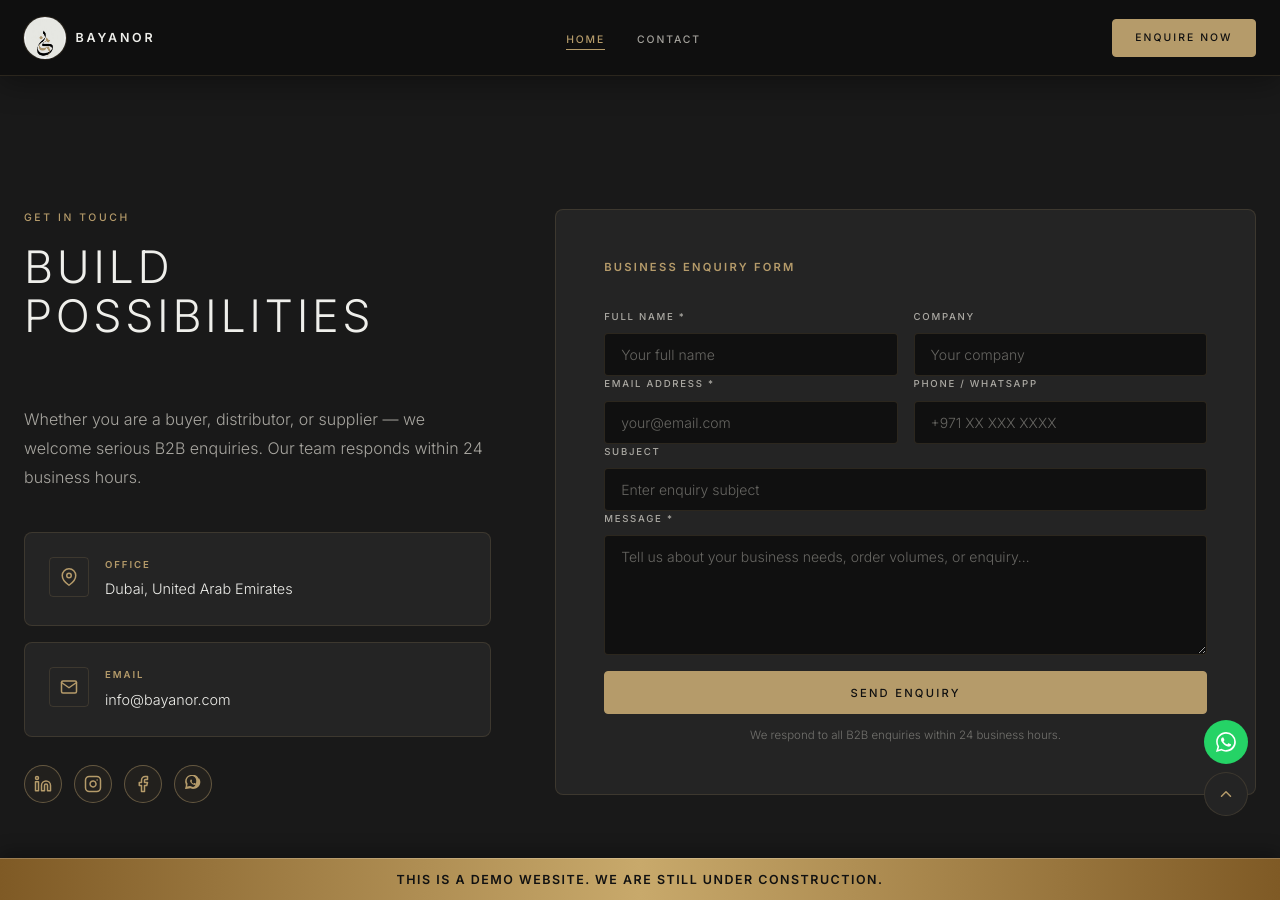
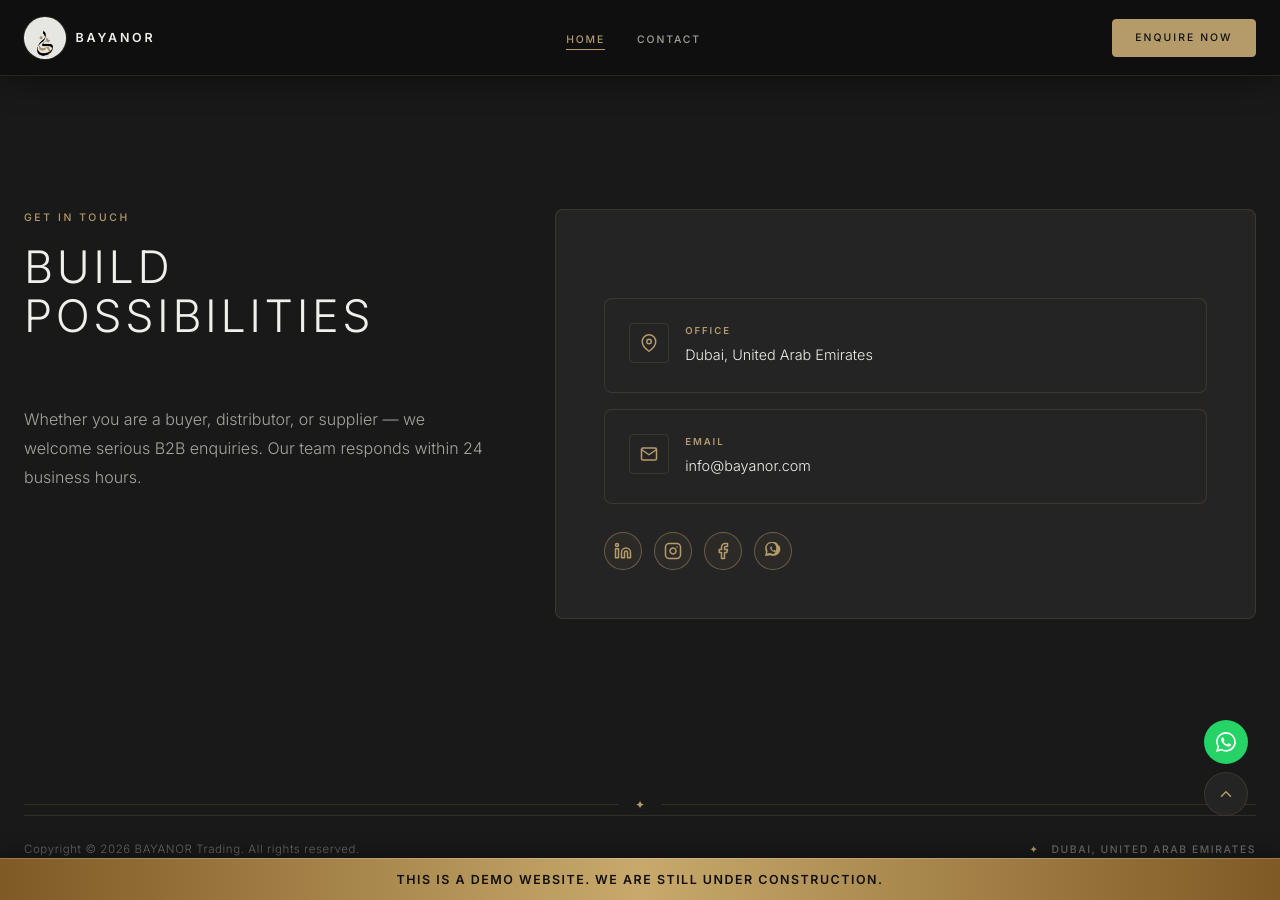
Before and after one commit to fkrafi/bayanor, a Jekyll site: the page built from index.md, in a window 1280 px wide and 900 px high, scrolled down 2403 px. Built offline with Jekyll 4.4.1, drawn with Linux system fonts in a browser that asks for light colours.

Commit message:
feat: remove the feedback form

```diff
--- a/assets/js/script.js
+++ b/assets/js/script.js
@@ -273,12 +273,15 @@
 
       // Google Forms field mapping (provided by user)
       const payload = new URLSearchParams();
-      payload.append('entry.72410837', (nameEl && nameEl.value ? nameEl.value : '').trim());
+      payload.append('entry.724108371', (nameEl && nameEl.value ? nameEl.value : '').trim());
       payload.append('entry.1789901064', (companyEl && companyEl.value ? companyEl.value : '').trim());
       payload.append('entry.1034521306', (emailEl && emailEl.value ? emailEl.value : '').trim());
       payload.append('entry.1851932143', (phoneEl && phoneEl.value ? phoneEl.value : '').trim());
       payload.append('entry.484836385', (subjectEl && subjectEl.value ? subjectEl.value : '').trim());
       payload.append('entry.903920782', (messageEl && messageEl.value ? messageEl.value : '').trim());
+      payload.append('fvv', '1');
+      payload.append('pageHistory', '0');
+      payload.append('submit', 'Submit');
 
       if (!endpoint.includes('docs.google.com/forms')) {
         showStatus('Please set a valid Google Forms endpoint in the form action URL.', 'error');
--- a/index.md
+++ b/index.md
@@ -69,7 +69,10 @@ description: "BAYANOR is a Dubai-based B2B trading company delivering import and
         <p class="section-subtitle">
           Whether you are a buyer, distributor, or supplier — we welcome serious B2B enquiries. Our team responds within 24 business hours.
         </p>
+      </div>
 
+      <!-- Contact Links -->
+      <div class="contact__form reveal-slide-right">
         <div class="contact__info-cards">
           <div class="contact__info-card">
             <div class="contact__info-icon" aria-hidden="true">
@@ -120,53 +123,6 @@ description: "BAYANOR is a Dubai-based B2B trading company delivering import and
         </div>
       </div>
 
-      <!-- Form -->
-      <div class="contact__form reveal-slide-right">
-        <p class="contact__form-title">Business Enquiry Form</p>
-
-        <form id="contact-form" novalidate action="https://docs.google.com/forms/d/e/1FAIpQLSe3sE8ux5PqRNOTzOwbWBAl57n67jsZY512Y7D6-OKOFMnDSw/formResponse" method="POST">
-          <!-- Honeypot for spam prevention -->
-          <input type="text" name="_gotcha" style="display:none" tabindex="-1" autocomplete="off" />
-
-          <div class="form-row">
-            <div class="form-group">
-              <label class="form-label" for="contact-name">Full Name <span aria-hidden="true">*</span></label>
-              <input class="form-input" type="text" id="contact-name" name="name" placeholder="Your full name" required autocomplete="name" />
-            </div>
-            <div class="form-group">
-              <label class="form-label" for="contact-company">Company</label>
-              <input class="form-input" type="text" id="contact-company" name="company" placeholder="Your company" autocomplete="organization" />
-            </div>
-          </div>
-
-          <div class="form-row">
-            <div class="form-group">
-              <label class="form-label" for="contact-email">Email Address <span aria-hidden="true">*</span></label>
-              <input class="form-input" type="email" id="contact-email" name="email" placeholder="your@email.com" required autocomplete="email" />
-            </div>
-            <div class="form-group">
-              <label class="form-label" for="contact-phone">Phone / WhatsApp</label>
-              <input class="form-input" type="tel" id="contact-phone" name="phone" placeholder="+971 XX XXX XXXX" autocomplete="tel" />
-            </div>
-          </div>
-
-          <div class="form-group">
-            <label class="form-label" for="contact-subject">Subject</label>
-            <input class="form-input" type="text" id="contact-subject" name="subject" placeholder="Enter enquiry subject" autocomplete="off" />
-          </div>
-
-          <div class="form-group">
-            <label class="form-label" for="contact-message">Message <span aria-hidden="true">*</span></label>
-            <textarea class="form-textarea" id="contact-message" name="message" placeholder="Tell us about your business needs, order volumes, or enquiry…" required rows="5"></textarea>
-          </div>
-
-          <div class="form-submit">
-            <button type="submit" class="btn btn--gold btn--full">Send Enquiry</button>
-          </div>
-          <p class="form-note">We respond to all B2B enquiries within 24 business hours.</p>
-        </form>
-      </div>
-
     </div>
   </div>
 </section>
```
